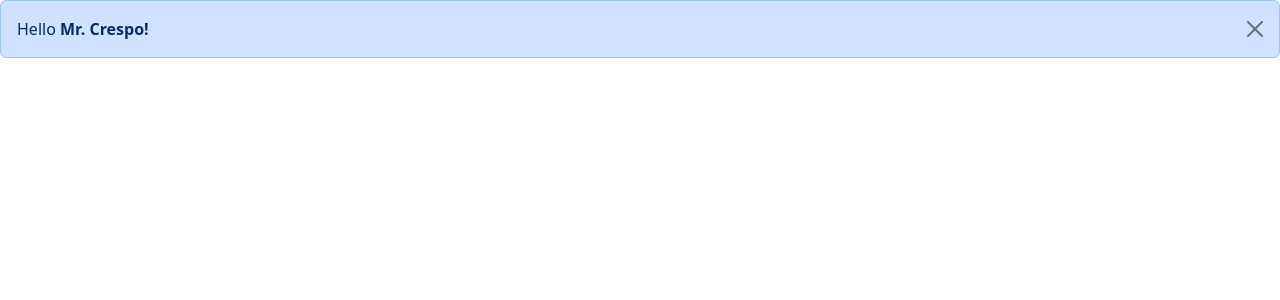
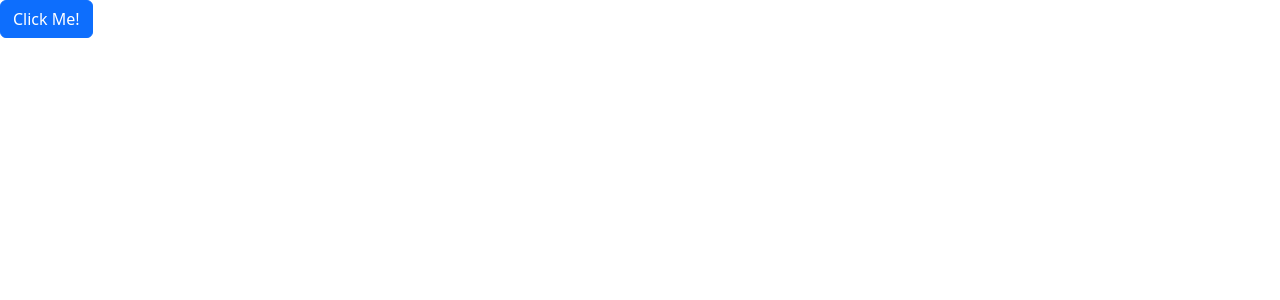
Before and after one commit to iguannago/my_react, a React app in the folder my-workspace/: page / in a window 1280 px wide. Shown: the top 300 px of the page. Built offline with nearby package versions, Linux system fonts and the light colour scheme.

Commit message:
add button component. configure useState.

```diff
--- a/my-workspace/src/components/helloWorld.tsx
+++ b/my-workspace/src/components/helloWorld.tsx
@@ -1,8 +1,9 @@
 import React, { useState } from 'react';
 import MyAlert from './myAlert';
+import MyButton from './myButton';
 
 const HelloWorld = () => {
-  const [visible, setVisible] = useState(true);
+  const [visible, setVisible] = useState(false);
   return (
     <div>
       {visible && (
@@ -10,7 +11,7 @@ const HelloWorld = () => {
           Hello <strong>Mr. Crespo!</strong>
         </MyAlert>
       )}
-      {/* <button onClick={() => setVisible(!visible)}>Toggle Alert</button> */}
+      <MyButton message="Click Me!" onClick={() => setVisible(true)} />
     </div>
   );
 };
--- a/my-workspace/src/components/myAlert.tsx
+++ b/my-workspace/src/components/myAlert.tsx
@@ -1,5 +1,3 @@
-import { on } from 'events';
-
 interface MyAlertProps {
   children: React.ReactNode;
   onClose?: () => void;
--- /dev/null
+++ b/my-workspace/src/components/myButton.tsx
@@ -0,0 +1,14 @@
+interface MyButtonProps {
+  message: string;
+  onClick?: () => void;
+}
+
+const MyButton = ({ message, onClick }: MyButtonProps) => {
+  return (
+    <button type="button" className="btn btn-primary" onClick={onClick}>
+      {message}
+    </button>
+  );
+};
+
+export default MyButton;
```
